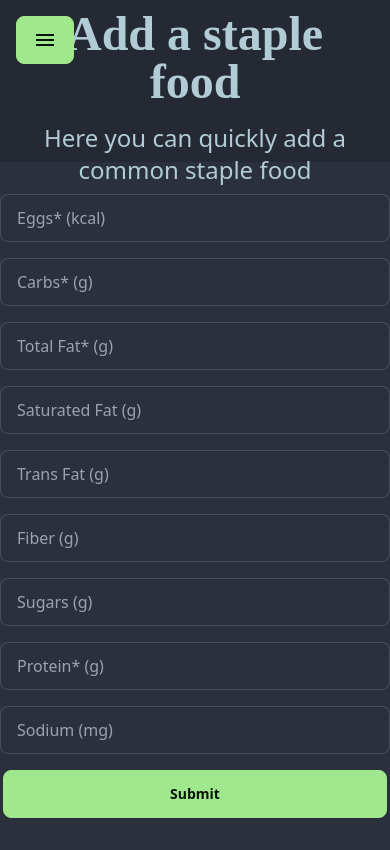
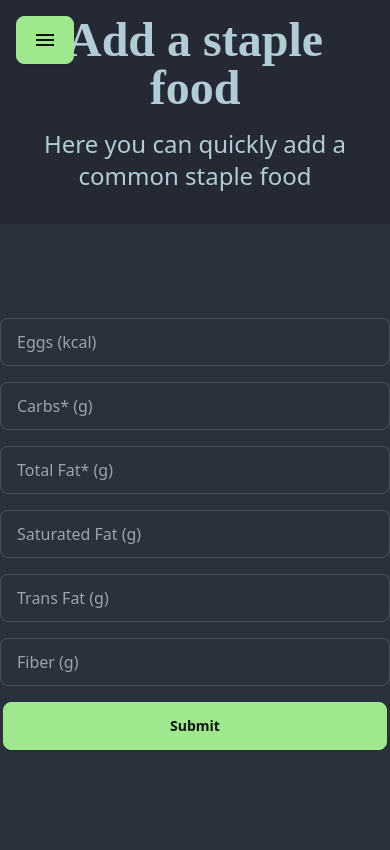
Before and after one commit to arimartell/CapstoneProject, a React (Vite) app in the folder frontend/: page /staple in a window 390 px wide. Built offline with nearby package versions, Linux system fonts and the light colour scheme; a web font is replaced by a local one.

Commit message:
playing around with CSS breakpoints and fixed profile styling

```diff
--- a/frontend/src/routes/graph.jsx
+++ b/frontend/src/routes/graph.jsx
@@ -29,7 +29,7 @@ export default function Graph() {
         <div className="hero bg-base-200 min-h-[20vh]">
           <div className="hero-content text-center">
             <div className="max-w-md">
-              <div className="text-5xl font-bold shingo">Your Progress and Data page</div>
+              <div className="text-5xl text-nowrap font-bold shingo">Your Progress page</div>
             </div>
           </div>
         </div>
@@ -37,10 +37,10 @@ export default function Graph() {
         <section class="size-full px-12 flex justify-center items-center flex-col space-y-16 py-4">
 
           <div>
-            <p className="mt-12 text-xl font-bold">Goal</p>
+            <p className="mt-12 sm:mt-32 md:mt-32 xl:mt-40 lg:mt-32 2xl:mt-32  text-xl font-bold ">Goal</p>
             <div className="relative flex justify-center items-center">
               <progress
-                class="progress progress-accent w-56 h-6"
+                class="progress progress-accent w-80 h-6"
                 value="70"
                 max="100"
               ></progress>
--- a/frontend/src/routes/profile.jsx
+++ b/frontend/src/routes/profile.jsx
@@ -16,8 +16,8 @@ export default function Profile() {
   return (
     <>
       <SwipeAnimation />
-      <div className="w-full min-h-screen flex flex-col justify-center items-center">
-        <div className="hero bg-base-200 h-full">
+      <div className="w-full min-h-screen flex flex-col justify-stretch items-center">
+        <div className="hero bg-base-200 h-full min-h-[20vh]">
           <div className="hero-content text-center">
             <div className="max-w-md">
               <div className="text-5xl font-bold shingo">Profile Page</div>
--- a/frontend/src/routes/root.jsx
+++ b/frontend/src/routes/root.jsx
@@ -51,7 +51,7 @@ export default function Root() {
             </li>
             <li>
               <Link to="/graph">
-                <span className="text-2xl shingo">Graphs</span>
+                <span className="text-2xl shingo">Progress</span>
               </Link>
             </li>
             <li>
--- a/frontend/src/routes/staple.jsx
+++ b/frontend/src/routes/staple.jsx
@@ -11,10 +11,10 @@ export default function Staple() {
     <>
       <SwipeAnimation />
       <div className="size-full min-h-screen flex flex-col justify-center items-center">
-        <div className="hero bg-base-200 min-h-[20vh]">
+        <div className="hero bg-base-200 ">
           <div className="hero-content text-center">
             <div className="max-w-md">
-              <div className="text-5xl font-bold shingo">Add a staple food</div>
+              <div className="text-5xl font-bold shingo md:shrink-0">Add a staple food</div>
               <p className=" text-2xl py-4">Here you can quickly add a common staple food</p>
             </div>
           </div>
@@ -22,17 +22,17 @@ export default function Staple() {
 
         <form
           action="/login"
-          className="flex w-full flex-col justify-start py-8 items-center h-full space-y-4 max-w-md"
+          className="flex w-full flex-col justify-center py-8 items-center h-full space-y-4 max-w-md"
         >
 
-          {/* //! Meal Calories Input */}
+          {/* //! Egg Input */}
           <label className="form-control gap-2 w-full">
             <input
               className="input input-bordered w-full"
               type="number"
               min={0}
               name="eggs"
-              placeholder="Eggs* (kcal)"
+              placeholder="Eggs (kcal)"
             />
           </label>
 
@@ -91,38 +91,7 @@ export default function Staple() {
             />
           </label>
 
-          {/* //! Sugars Input */}
-          <label className="form-control gap-2 w-full">
-            <input
-              className="input input-bordered w-full"
-              type="number"
-              name="carbs_sugar"
-              min={0}
-              placeholder="Sugars (g)"
-            />
-          </label>
 
-          {/* //! Protein Input */}
-          <label className="form-control gap-2 w-full">
-            <input
-              className="input input-bordered w-full"
-              type="number"
-              name="protein"
-              min={0}
-              placeholder="Protein* (g)"
-            />
-          </label>
-
-          {/* //! Sodium Input */}
-          <label className="form-control gap-2 w-full">
-            <input
-              className="input input-bordered w-full"
-              type="number"
-              name="sodium"
-              min={0}
-              placeholder="Sodium (mg)"
-            />
-          </label>
 
           <button className="btn btn-primary w-full max-w-sm">Submit</button>
         </form>
```
Also changed, not shown: 1 other file (tests, documents, lock files or other folders).
